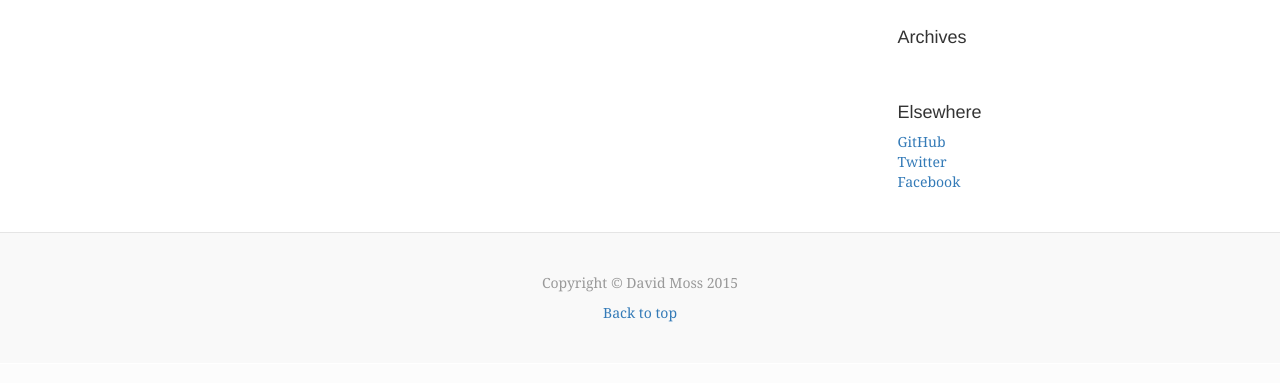
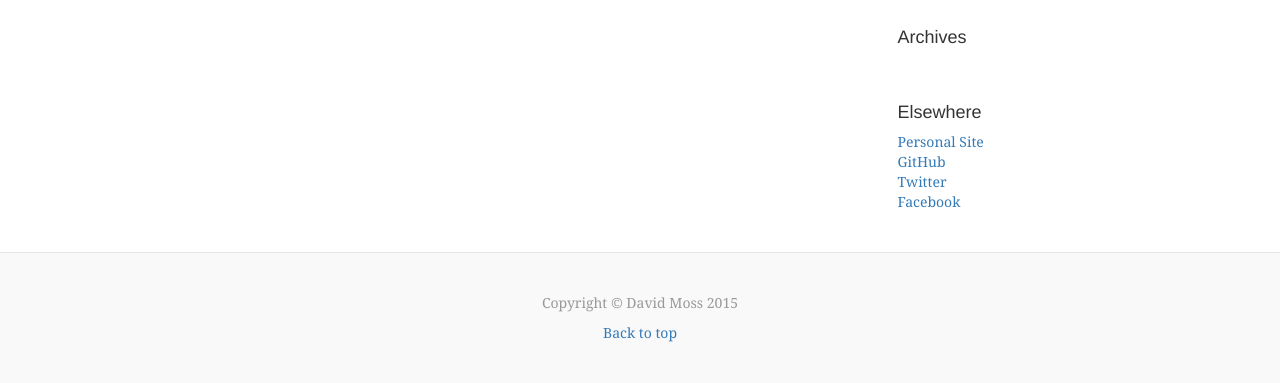
Before and after one commit to davidmoss/blogit, a Django app: template blog/templates/delete_comment.html in a window 1280 px wide. Shown: the part 436-819 px from the top of the page. Before the commit the page ends 758 px from the top, so only its background shows below. Run offline with Django 3.2, Linux system fonts and the light colour scheme; the template is opened without the code that fills it, so the values that code supplies are empty; some libraries are stand-ins or nearby versions.

```diff
--- a/blog/templates/sidebar.html
+++ b/blog/templates/sidebar.html
@@ -17,6 +17,7 @@
     <div class="sidebar-module">
       <h4>Elsewhere</h4>
       <ol class="list-unstyled">
+        <li><a href="https://davidcmoss.co.uk" target="_blank">Personal Site</a></li>
         <li><a href="https://github.com/davidmoss" target="_blank">GitHub</a></li>
         <li><a href="https://twitter.com/mossy" target="_blank">Twitter</a></li>
         <li><a href="https://www.facebook.com/damoss007" target="_blank">Facebook</a></li>
```
Also changed, not shown: README.md, blog/migrations/0002_auto_20150531_2244.py, blog/migrations/0003_comment.py (added).
